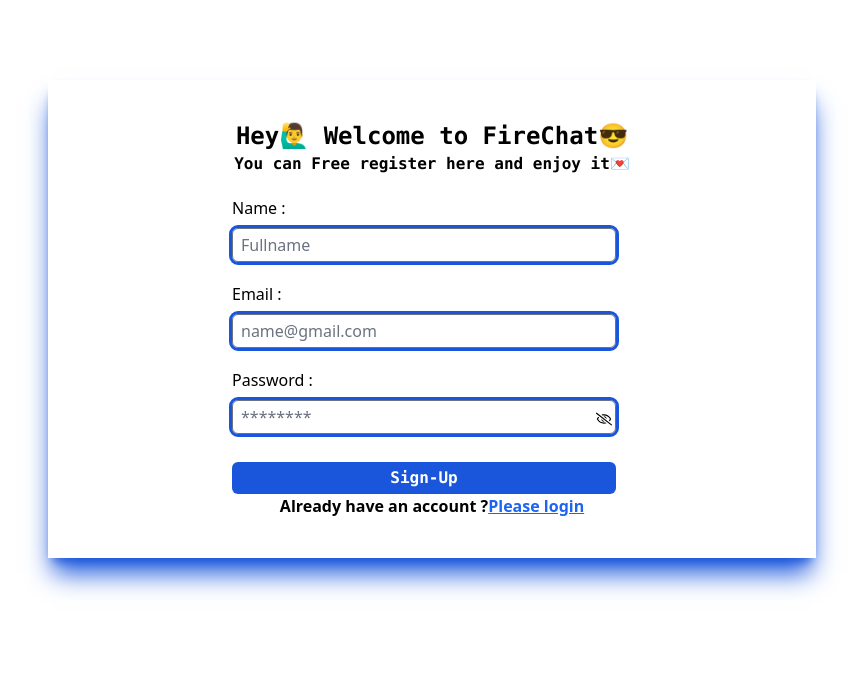
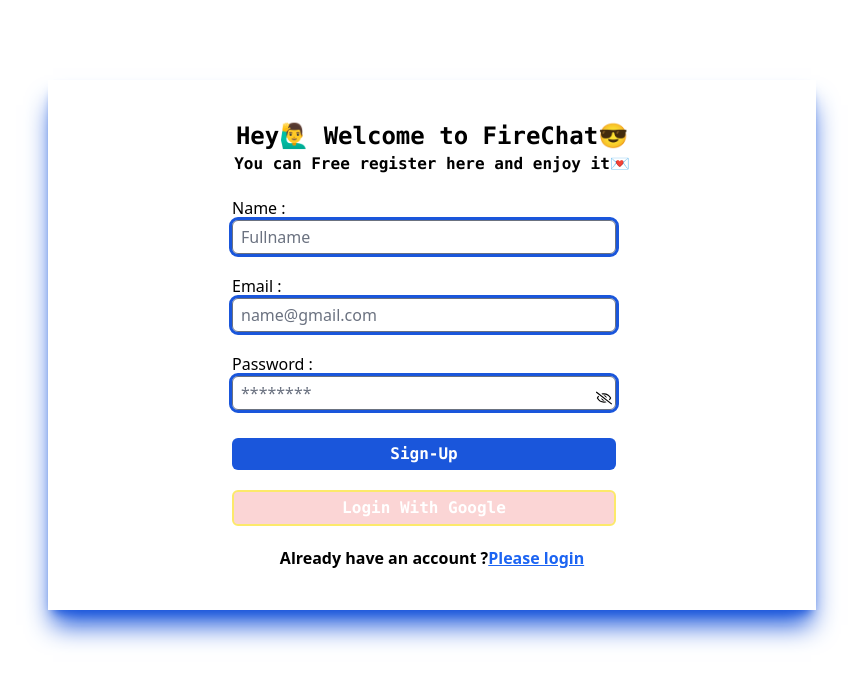
Before and after one commit to mdmehedihasan-dev/Social-Connect, a React (Vite) app: page /sign-up in a window 1280 px wide. Shown: the top 684 px of the page, without its empty margins (208-1071 px from the left). Built offline with nearby package versions, Linux system fonts and the light colour scheme.

Commit message:
Forget Password & Login with goolge

```diff
--- a/src/App.jsx
+++ b/src/App.jsx
@@ -5,6 +5,7 @@
 import Login from "./pages/Login";
 import { ToastContainer } from 'react-toastify';
 import 'react-toastify/dist/ReactToastify.css';
+import ForgetPassword from "./pages/ForgetPassword";
 
 
 
@@ -16,6 +17,7 @@
           <Route path="/home" element={<Home/>} />
           <Route path="/sign-up" element={<Registration/>}/>
           <Route path="/" element={<Login/>}/>
+          <Route path="/forgetpassword" element={<ForgetPassword/>}/>
 
       </Route>
     )
--- /dev/null
+++ b/src/pages/ForgetPassword.jsx
@@ -0,0 +1,42 @@
+/* eslint-disable no-unused-vars */
+import { useState } from "react";
+import Button from "../components/Button";
+import { getAuth, sendPasswordResetEmail } from "firebase/auth";
+import { toast } from "react-toastify";
+import { useNavigate } from "react-router-dom";
+
+const ForgetPassword = () => {
+  const auth = getAuth();
+
+  const navigate = useNavigate();
+
+  const [value, setValue] = useState("");
+
+  const handleSubmit = () => {
+    // setValue("")
+    sendPasswordResetEmail(auth, value)
+      .then(() => {
+        toast.success("Please check your email💌", {
+          position: "top-center",
+          theme: "dark",
+        });
+        navigate("/");
+      })
+      .catch((error) => {
+        const errorCode = error.code;
+        const errorMessage = error.message;
+        console.log(errorMessage);
+      });
+    //   setValue("")
+  };
+  return (
+    <div className="flex justify-center min-h-screen ">
+        <div className="flex flex-col items-center justify-center">
+      <input placeholder="write your email here" className="w-full px-2 py-1 mt-2 rounded-md md:w-96 outline-blue-700 outline" type="email" onChange={(e) => setValue(e.target.value)} />
+      <Button onClick={handleSubmit} btnName={"Submit"} />
+    </div>
+    </div>
+  );
+};
+
+export default ForgetPassword;
--- a/src/pages/Login.jsx
+++ b/src/pages/Login.jsx
@@ -179,8 +179,9 @@
             )}
               </div>
 
-
+              <Link to={'/forgetpassword'}>
               <Button btnName={"Forget Password"} className="mt-0 bg-red-500" />
+              </Link>
               <Link className="text-base text-center border-t-2" to={"/sign-up"}>
 
               <span className="font-semibold text-blue-600 underline">
--- a/src/pages/Registration.jsx
+++ b/src/pages/Registration.jsx
@@ -5,12 +5,14 @@
 import Button from "../components/Button";
 import { useState } from "react";
 import { Alert } from "flowbite-react";
-import { FaRegEye } from "react-icons/fa";
+import { FaGoogle, FaRegEye } from "react-icons/fa";
 import { FaRegEyeSlash } from "react-icons/fa";
 import {
   getAuth,
   createUserWithEmailAndPassword,
   sendEmailVerification,
+  signInWithPopup,
+  GoogleAuthProvider,
 } from "firebase/auth";
 import { Bars } from "react-loader-spinner";
 import { toast } from "react-toastify";
@@ -18,7 +20,7 @@
 
 const Registration = () => {
   const auth = getAuth();
-  const navigate = useNavigate()
+  const navigate = useNavigate();
   const [showPass, setShowPass] = useState(false);
   const [loading, setLoading] = useState(false);
 
@@ -73,7 +75,7 @@
               }
             );
           });
-          navigate('/')
+          navigate("/");
 
           // console.log("User Created:", userCredential);
         })
@@ -81,14 +83,36 @@
           setLoading(false);
           const errorCode = error.code;
           const errorMessage = error.message;
-          if(errorMessage.includes("email-already-in-use")){
-            setRegErrorData( {...regErrorData ,email:"Email already registerd🥴"});
+          if (errorMessage.includes("email-already-in-use")) {
+            setRegErrorData({
+              ...regErrorData,
+              email: "Email already registerd🥴",
+            });
           }
         });
     }
     // setRegData({
     //   name:"",email:"",password:""
     // })
+  };
+
+  // ======================== Login with Google ===============
+
+  const handleGSubmit = () => {
+    const provider = new GoogleAuthProvider();
+
+    signInWithPopup(auth, provider)
+      .then((result) => {
+        toast.success(
+          "Login SuccessFull💌",
+          {
+            position: "top-center",
+            theme: "dark",
+          }
+        );
+        navigate("/home");
+      })
+      .catch((error) => {});
   };
 
   return (
@@ -106,7 +130,7 @@
           <div className="">
             <label>Name :</label> <br />
             <input
-              className="w-full px-2 py-1 mt-2 rounded-md md:w-96 outline-blue-700 outline"
+              className="w-full px-2 py-1 rounded-md md:w-96 outline-blue-700 outline"
               placeholder="Fullname"
               type="text"
               id="name"
@@ -121,7 +145,7 @@
           <div className="">
             <label>Email :</label> <br />
             <input
-              className="w-full px-2 py-1 mt-2 rounded-md md:w-96 outline-blue-700 outline"
+              className="w-full px-2 py-1 rounded-md md:w-96 outline-blue-700 outline"
               placeholder="name@gmail.com"
               type="email"
               onChange={handleChange}
@@ -136,7 +160,7 @@
           <div className="relative">
             <label>Password :</label> <br />
             <input
-              className="w-full px-2 py-1 mt-2 rounded-md md:w-96 outline-blue-700 outline"
+              className="w-full px-2 py-1 rounded-md md:w-96 outline-blue-700 outline"
               placeholder="********"
               type={!showPass ? "password" : "text"}
               id="password"
@@ -176,10 +200,17 @@
               <Button onClick={handleSubmit} btnName={"Sign-Up"} />
             )}
           </div>
+          <Button
+            onClick={handleGSubmit}
+            btnName={((<FaGoogle />), "Login With Google")}
+            className={
+              "bg-red-200 text-blue-900 border-2 border-solid border-yellow-200"
+            }
+          />
         </div>
 
         {/*============= data input area =========== */}
-        <div className="font-semibold text-center ">
+        <div className="mt-5 font-semibold text-center ">
           <Link to={"/"}>
             Already have an account ?
             <span className="font-semibold text-blue-600 underline">
```
